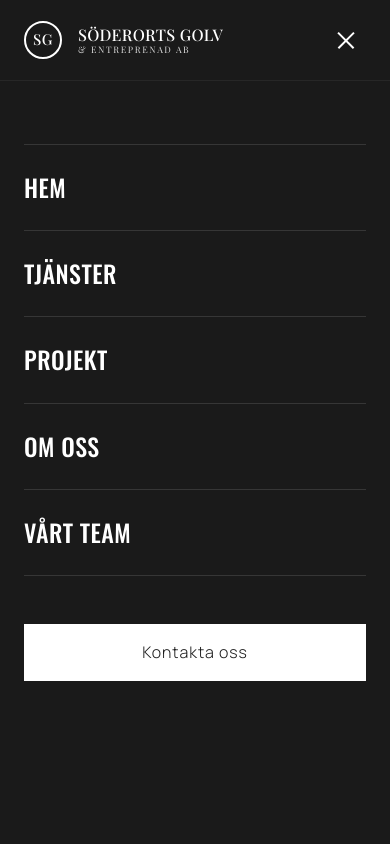
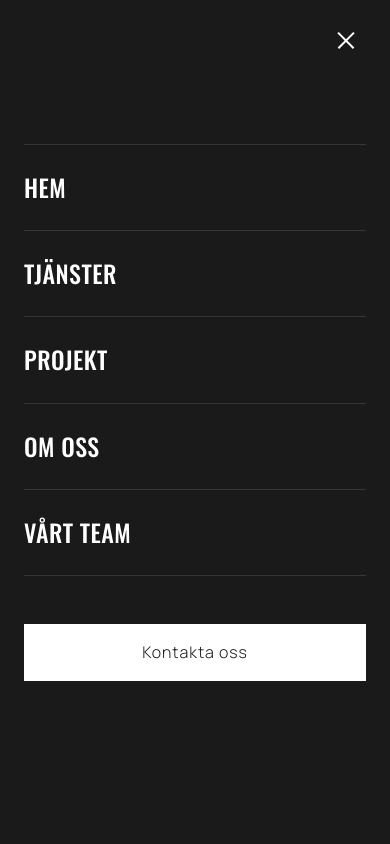
Before and after one commit to soderorts-golv-och-entreprenad-ab/soderorts-golv-och-entreprenad-ab, a React (Vite) app: page / in a window 390 px wide. Both pictures are taken after a click on the button "Öppna meny". Shown: the top 844 px of the page. Built offline with nearby package versions, Linux system fonts and the light colour scheme.

Commit message:
delete usefocustrap.ts and use dialog HTML element instead

```diff
--- a/src/components/Header.tsx
+++ b/src/components/Header.tsx
@@ -1,44 +1,38 @@
-import { useEffect, useState } from "react";
-import { createPortal } from "react-dom";
+import { useEffect, useRef, useState } from "react";
 import {
   brandMonogram,
   companyShortName,
   companySubmark,
   navLinks,
 } from "../data";
-import useFocusTrap from "../hooks/useFocusTrap";
 
 function Header() {
   const [menuOpen, setMenuOpen] = useState(false);
-  const drawerRef = useFocusTrap<HTMLDivElement>(menuOpen);
+  const drawerRef = useRef<HTMLDialogElement>(null);
 
   useEffect(() => {
-    if (!menuOpen) return;
+    const dialog = drawerRef.current;
+    if (!dialog) return;
+    if (menuOpen) {
+      if (!dialog.open) dialog.showModal();
       const previousOverflow = document.body.style.overflow;
       document.body.style.overflow = "hidden";
-    const onKey = (e: KeyboardEvent) => {
-      if (e.key === "Escape") setMenuOpen(false);
-    };
-    window.addEventListener("keydown", onKey);
       return () => {
         document.body.style.overflow = previousOverflow;
-      window.removeEventListener("keydown", onKey);
       };
+    }
+    if (dialog.open) dialog.close();
   }, [menuOpen]);
 
   const closeMenu = () => setMenuOpen(false);
 
   return (
-    <>
-      <header
-        className={`sg-nav${menuOpen ? " sg-nav--menu-open" : ""}`}
-      >
+    <header className="sg-nav">
       <div className="sg-nav__inner">
         <a
           href="#hem"
           className="sg-nav__brand"
           aria-label={companyShortName}
-            onClick={closeMenu}
         >
           <span className="sg-nav__brand-mark" aria-hidden="true">
             {brandMonogram}
@@ -66,31 +60,35 @@ function Header() {
           className="sg-nav__menu-btn"
           aria-expanded={menuOpen}
           aria-controls="sg-mobile-menu"
-            aria-label={menuOpen ? "Stäng meny" : "Öppna meny"}
-            onClick={() => setMenuOpen((v) => !v)}
+          aria-label="Öppna meny"
+          onClick={() => setMenuOpen(true)}
         >
           <span aria-hidden="true" />
           <span aria-hidden="true" />
           <span aria-hidden="true" />
         </button>
       </div>
-      </header>
 
-      {/* Portaled into <body> so the drawer's position:fixed can't be
-          captured by any ancestor's containing-block-forming property
-          (transform, filter, backdrop-filter, contain, etc.). Combined
-          with the opacity-only animation in nav.css, this keeps the
-          drawer anchored to the viewport regardless of scroll position. */}
-      {createPortal(
-        <div
+      <dialog
         ref={drawerRef}
         id="sg-mobile-menu"
         className="sg-nav__drawer"
-          role="dialog"
-          aria-modal="true"
         aria-label="Meny"
-          hidden={!menuOpen}
+        onCancel={(e) => {
+          e.preventDefault();
+          setMenuOpen(false);
+        }}
       >
+        <button
+          type="button"
+          className="sg-nav__menu-btn sg-nav__menu-btn--close"
+          onClick={closeMenu}
+          aria-label="Stäng meny"
+        >
+          <span aria-hidden="true" />
+          <span aria-hidden="true" />
+          <span aria-hidden="true" />
+        </button>
         <nav className="sg-nav__drawer-links" aria-label="Mobilnavigation">
           {navLinks.map((link) => (
             <a
@@ -110,10 +108,8 @@ function Header() {
         >
           Kontakta oss
         </a>
-        </div>,
-        document.body,
-      )}
-    </>
+      </dialog>
+    </header>
   );
 }
 
--- a/src/hooks/useFocusTrap.ts
+++ /dev/null
@@ -1,66 +0,0 @@
-import { useEffect, useRef } from "react";
-
-const FOCUSABLE_SELECTOR = [
-  "a[href]",
-  "button:not([disabled])",
-  "input:not([disabled])",
-  "textarea:not([disabled])",
-  "select:not([disabled])",
-  '[tabindex]:not([tabindex="-1"])',
-].join(",");
-
-function getFocusable(container: HTMLElement): HTMLElement[] {
-  return Array.from(
-    container.querySelectorAll<HTMLElement>(FOCUSABLE_SELECTOR),
-  );
-}
-
-/**
- * Traps focus within the returned ref while `active` is true.
- *
- * - Saves the previously-focused element when activated and restores focus on
- *   deactivation, so opening and closing a modal/drawer doesn't lose the
- *   user's place.
- * - Moves focus into the first focusable child on activation.
- * - Cycles Tab / Shift+Tab between the first and last focusable child.
- */
-export default function useFocusTrap<T extends HTMLElement>(active: boolean) {
-  const ref = useRef<T | null>(null);
-
-  useEffect(() => {
-    if (!active) return;
-    const container = ref.current;
-    if (!container) return;
-
-    const previouslyFocused = document.activeElement as HTMLElement | null;
-    const focusables = getFocusable(container);
-    (focusables[0] ?? container).focus();
-
-    function onKeyDown(e: KeyboardEvent) {
-      if (e.key !== "Tab" || !container) return;
-      const items = getFocusable(container);
-      if (items.length === 0) {
-        e.preventDefault();
-        return;
-      }
-      const first = items[0];
-      const last = items[items.length - 1];
-      const active = document.activeElement;
-      if (e.shiftKey && active === first) {
-        e.preventDefault();
-        last.focus();
-      } else if (!e.shiftKey && active === last) {
-        e.preventDefault();
-        first.focus();
-      }
-    }
-
-    document.addEventListener("keydown", onKeyDown);
-    return () => {
-      document.removeEventListener("keydown", onKeyDown);
-      previouslyFocused?.focus?.();
-    };
-  }, [active]);
-
-  return ref;
-}
--- a/src/styles/mobile.css
+++ b/src/styles/mobile.css
@@ -11,12 +11,6 @@
   }
   .sg-nav__menu-btn {
     display: inline-flex;
-  }
-  .sg-nav--menu-open {
-    background: var(--sg-navy);
-  }
-  .sg-nav__drawer:not([hidden]) {
-    display: flex;
   }
   .sg-nav__brand-mark {
     width: 38px;
--- a/src/styles/nav.css
+++ b/src/styles/nav.css
@@ -114,30 +114,57 @@
     opacity var(--sg-dur-fast) var(--sg-ease);
 }
 
-.sg-nav--menu-open .sg-nav__menu-btn span:nth-child(1) {
+.sg-nav__menu-btn--close span:nth-child(1) {
   transform: translateY(6.5px) rotate(45deg);
 }
 
-.sg-nav--menu-open .sg-nav__menu-btn span:nth-child(2) {
+.sg-nav__menu-btn--close span:nth-child(2) {
   opacity: 0;
 }
 
-.sg-nav--menu-open .sg-nav__menu-btn span:nth-child(3) {
+.sg-nav__menu-btn--close span:nth-child(3) {
   transform: translateY(-6.5px) rotate(-45deg);
 }
 
+/* Mobile drawer — a native <dialog> opened with showModal(). The
+   browser handles focus trap, focus restoration, Escape (via the
+   cancel event), and inertizing the rest of the page. Because the
+   nav becomes inert, the X close button lives inside the drawer at
+   the same screen position the hamburger occupied. */
 .sg-nav__drawer {
-  display: none;
   position: fixed;
-  inset: var(--sg-nav-height) 0 0 0;
+  inset: 0;
+  /* UA defaults to override: width/height fit-content, a solid
+     border, max-width/height caps, margin: auto. */
+  width: auto;
+  height: auto;
+  max-width: none;
+  max-height: none;
+  margin: 0;
+  border: 0;
+  padding: calc(var(--sg-nav-height) + var(--sg-space-7)) var(--sg-gutter)
+    var(--sg-space-7);
   background: var(--sg-navy);
   color: var(--sg-on-dark);
   flex-direction: column;
   gap: var(--sg-space-6);
-  padding: var(--sg-space-7) var(--sg-gutter) var(--sg-space-7);
-  z-index: 40;
   overflow-y: auto;
   animation: sg-drawer-fade var(--sg-dur) var(--sg-ease) both;
+}
+
+.sg-nav__drawer[open] {
+  display: flex;
+}
+
+.sg-nav__drawer::backdrop {
+  background: transparent;
+}
+
+.sg-nav__drawer .sg-nav__menu-btn--close {
+  display: inline-flex;
+  position: absolute;
+  top: calc((var(--sg-nav-height) - 40px) / 2);
+  right: var(--sg-gutter);
 }
 
 /* Opacity-only — a `transform` on a `position: fixed` element re-anchors
```
Also changed, not shown: 1 other file (tests, documents, lock files or other folders). Lines whose indentation alone changed are shown as unchanged.
